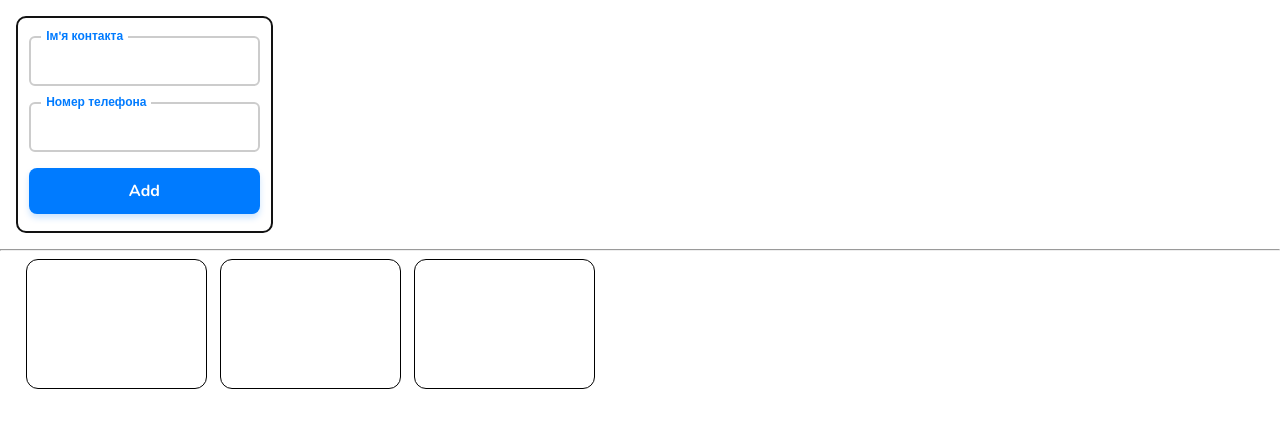
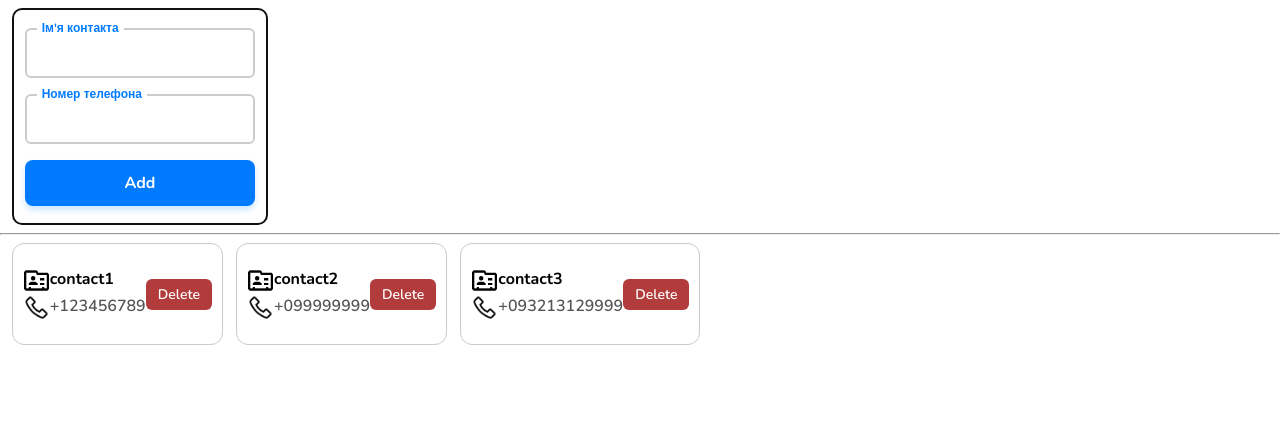
Before and after one commit to AndrewSharow/Form2Two, a React (Vite) app: page / in a window 1280 px wide. Shown: the top 428 px of the page. Built offline with nearby package versions, Linux system fonts and the light colour scheme.

Commit message:
added whole things except normall button delete handler. TODO: Make button work

```diff
--- a/src/App.jsx
+++ b/src/App.jsx
@@ -1,13 +1,16 @@
+import { useState } from "react";
 import "./App.css";
 import ContactsList from "./components/ContactsList/ContactsList";
 import FormLite from "./components/FormLite/FormLite";
+import contactTemplate from "./assets/base_contacts.json";
 
 function App() {
+  const [contactList, setcontactList] = useState(contactTemplate);
   return (
     <>
-      <FormLite />
+      <FormLite setcontactList={setcontactList} />
       <hr />
-      <ContactsList />
+      <ContactsList contactList={contactList} setcontactList={setcontactList} />
     </>
   );
 }
--- /dev/null
+++ b/src/assets/base_contacts.json
@@ -0,0 +1,17 @@
+[
+  {
+    "contactId": 32321123,
+    "contactName": "contact1",
+    "contactPhoneNumber": "+123456789"
+  },
+  {
+    "contactId": 3243123,
+    "contactName": "contact2",
+    "contactPhoneNumber": "+099999999"
+  },
+  {
+    "contactId": 32131321453,
+    "contactName": "contact3",
+    "contactPhoneNumber": "+093213129999"
+  }
+]
--- a/src/components/ContactItem/ContactItem.jsx
+++ b/src/components/ContactItem/ContactItem.jsx
@@ -1,8 +1,32 @@
 import React from "react";
 import s from "./ContactItem.module.css";
 
-const ContactItem = () => {
-  return <div className={s.ContactItem}></div>;
+const ContactItem = ({
+  contactId,
+  contactName,
+  contactPhoneNumber,
+  handleDeleteItem,
+}) => {
+  return (
+    <div className={s.ContactItem}>
+      <div className={s.contactInfo}>
+        <span className={s.contactName}>
+          <img className={s.icon} src="../../icons/contactCard.png" />
+          {contactName}
+        </span>
+        <span className={s.contactPhone}>
+          <img className={s.icon} src="../../icons/phone.png" />
+          {contactPhoneNumber}
+        </span>
+      </div>
+      <button
+        className={s.deleteButton}
+        onClick={() => handleDeleteItem(contactId)}
+      >
+        Delete
+      </button>
+    </div>
+  );
 };
 
 export default ContactItem;
--- a/src/components/ContactItem/ContactItem.module.css
+++ b/src/components/ContactItem/ContactItem.module.css
@@ -1,6 +1,45 @@
 .ContactItem {
   min-width: 14vw;
-  min-height: 16vh;
-  border: 1px solid black;
+  min-height: 10vh;
+  border: 1px solid #ccc;
   border-radius: 12px;
+
+  display: flex;
+  align-items: center;
+  justify-content: space-between;
+  padding: 10px;
 }
+
+.contactInfo {
+  display: flex;
+  flex-direction: column;
+}
+
+.contactName {
+  font-weight: bold;
+}
+
+.contactPhone {
+  color: #555;
+}
+
+.deleteButton {
+  background-color: #b23b3b; /* Muted modern red */
+  color: white;
+  border: none;
+  padding: 6px 12px;
+  border-radius: 6px;
+  cursor: pointer;
+  transition: background-color 0.2s ease-in-out;
+  font-size: 14px;
+}
+
+.deleteButton:hover {
+  background-color: #922d2d;
+}
+
+.icon {
+  width: 1.7em;
+  height: 1.7em;
+  vertical-align: middle;
+}
--- a/src/components/ContactsList/ContactsList.jsx
+++ b/src/components/ContactsList/ContactsList.jsx
@@ -2,12 +2,26 @@ import React from "react";
 import ContactItem from "../ContactItem/ContactItem";
 import s from "./ContactsList.module.css";
 
-const ContactsList = () => {
+const ContactsList = ({ contactList, setcontactList }) => {
+  const handleDeleteItem = (contactId) => {
+    setcontactList((prev) => {
+      prev.filter((item) => {
+        item.contactId !== contactId;
+      });
+      console.log("prev", prev);
+    });
+  };
   return (
     <div className={s.ContactsList}>
-      <ContactItem />
-      <ContactItem />
-      <ContactItem />
+      {contactList.map((contact) => {
+        return (
+          <ContactItem
+            key={contact.contactId}
+            {...contact}
+            handleDeleteItem={handleDeleteItem}
+          />
+        );
+      })}
     </div>
   );
 };
--- a/src/components/ContactsList/ContactsList.module.css
+++ b/src/components/ContactsList/ContactsList.module.css
@@ -1,6 +1,7 @@
 .ContactsList {
-  margin: 1vh 2vw;
+  margin: 1vh 0.9vw;
   display: flex;
   flex-direction: row;
   gap: 1vw;
+  flex-wrap: wrap;
 }
--- a/src/components/FormLite/FormLite.jsx
+++ b/src/components/FormLite/FormLite.jsx
@@ -1,11 +1,12 @@
 import React, { useState } from "react";
 import s from "./FormLite.module.css";
-const FormLite = () => {
-  const userDataTRemplate = {
+import { nanoid } from "nanoid";
+const FormLite = ({ setcontactList }) => {
+  const userDataTemplate = {
     contactName: "",
-    phoneNumber: "",
+    contactPhoneNumber: "",
   };
-  const [userData, setuserData] = useState(userDataTRemplate);
+  const [userData, setuserData] = useState(userDataTemplate);
 
   const handleChangeInput = (e) => {
     const { name, value } = e.target;
@@ -16,7 +17,10 @@ const FormLite = () => {
 
   const formSubmit = (e) => {
     e.preventDefault();
-    setuserData(userDataTRemplate);
+    setcontactList((prev) => {
+      return [...prev, { contactId: nanoid(), ...userData }];
+    });
+    setuserData(userDataTemplate);
   };
 
   return (
@@ -32,8 +36,8 @@ const FormLite = () => {
       <label>
         <span>Номер телефона</span>
         <input
-          value={userData.phoneNumber}
-          name="phoneNumber"
+          value={userData.contactPhoneNumber}
+          name="contactPhoneNumber"
           onChange={handleChangeInput}
         />
       </label>
--- a/src/components/FormLite/FormLite.module.css
+++ b/src/components/FormLite/FormLite.module.css
@@ -1,5 +1,5 @@
 .FormLite {
-  margin: 1rem 1rem;
+  margin: 1vh 0.9vw;
   border: 2px solid #121212;
   border-radius: 10px;
   padding: 1.1rem 0.7rem;
```
Also changed, not shown: icons/contactCard.png (added), icons/phone.png (added).
